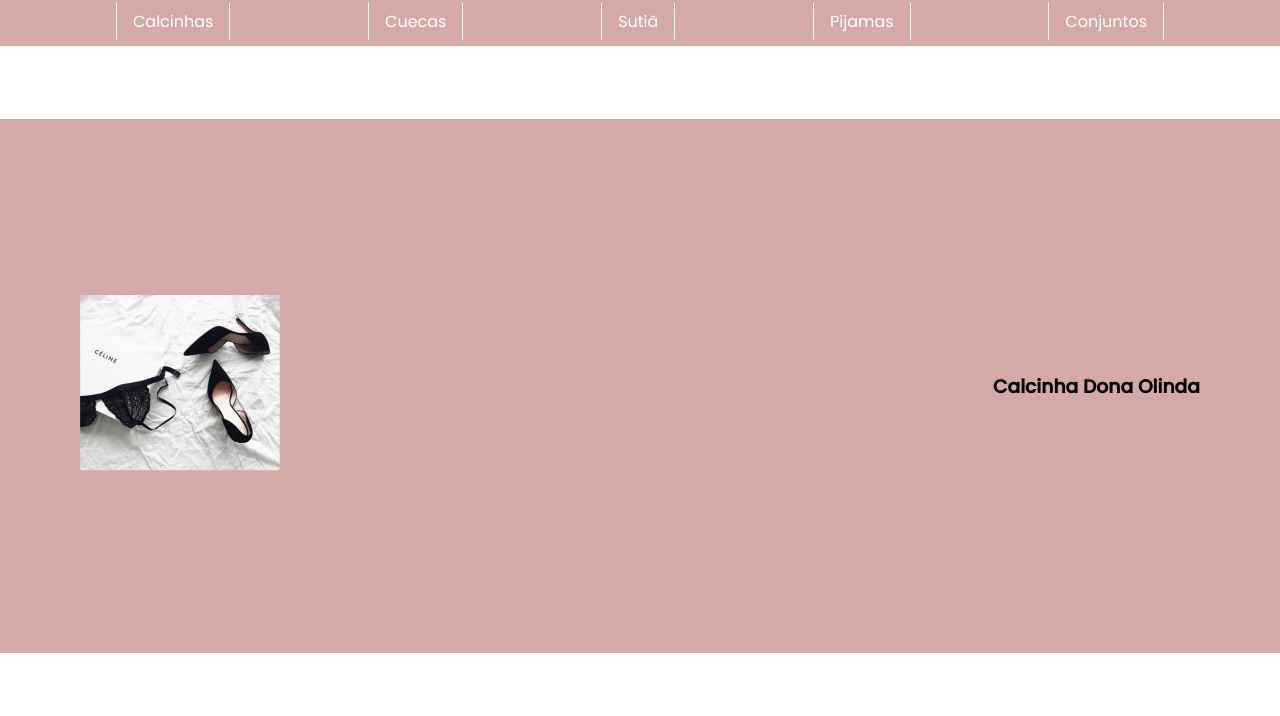
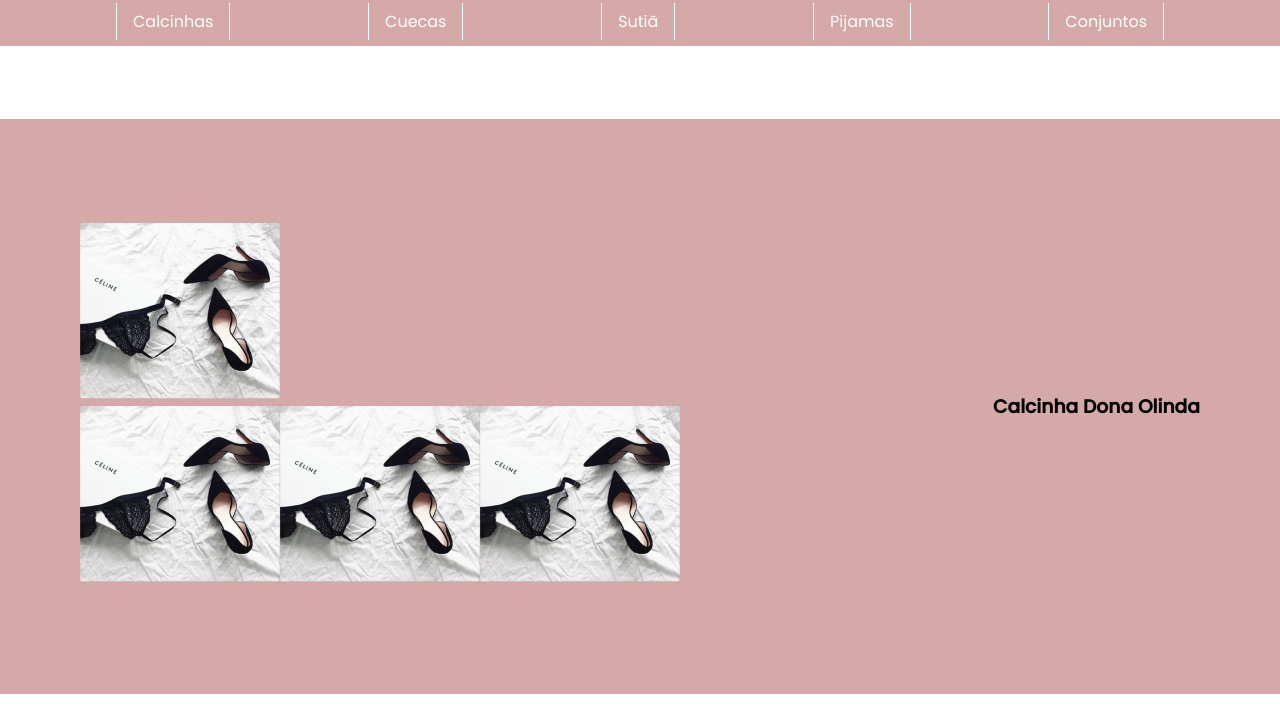
Before and after one commit to Thyago-Oliveira-Perez/Femina, a plain HTML site: page public/detalhes.html in a window 1280 px wide. Shown: the part 84-800 px from the top of the page. Drawn offline with Linux system fonts and the light colour scheme.

Commit message:
detalhes 001

```diff
--- a/CSS/detalhes.css
+++ b/CSS/detalhes.css
@@ -118,7 +118,7 @@ header .pesquisa i {
 
 .container {
     width: 100%;
-    height: 85vh;
+    height: 90vh;
     display: flex;
     justify-content: center;
     align-items: center;
@@ -126,12 +126,16 @@ header .pesquisa i {
 
 .box {
     width: 100%;
-    height: 534px;
+    height: 575px;
     display: flex;
     justify-content: space-between;
     align-items: center;
     background-color: #D4A9A7;
     padding: 0 80px;
+}
+
+.imagens-menores {
+    display: flex;
 }
 
 footer {
--- a/public/detalhes.html
+++ b/public/detalhes.html
@@ -67,9 +67,15 @@
                         <img src="..\Images\conjunto-olinda.png">
                     </div>
                     <div class="imagens-menores">
-                        <div class="imagem-item"></div>
-                        <div class="imagem-item"></div>
-                        <div class="imagem-item"></div>
+                        <div class="imagem-item">
+                            <img src="..\Images\conjunto-olinda.png">
+                        </div>
+                        <div class="imagem-item">
+                            <img src="..\Images\conjunto-olinda.png">
+                        </div>
+                        <div class="imagem-item">
+                            <img src="..\Images\conjunto-olinda.png">
+                        </div>
                     </div>
                 </div>
                 <div class="content">
```
